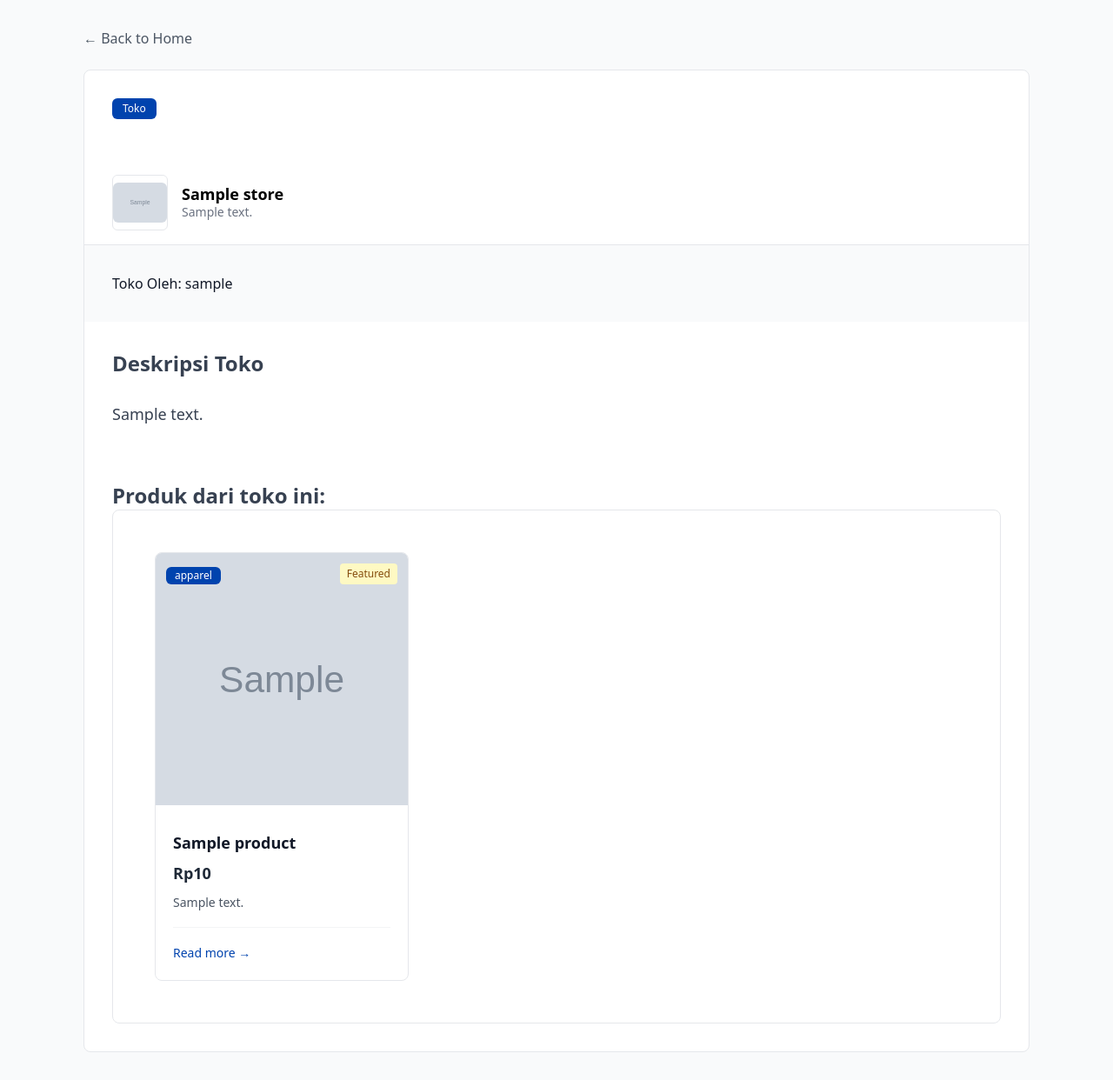
After one commit to rexyadrian/ball-ballan, a Django app: page /store/1/ in a window 1280 px wide. The commit adds this page. Shown: the whole page at 87% size. Run offline with Django 5.2, Linux system fonts and the light colour scheme; tables that the repository leaves empty hold one stand-in row (values such as "Sample post"); grey boxes marked "Sample" are stand-in pictures; some libraries are stand-ins or nearby versions.

Commit message:
feat(store): fitur toko untuk user

```diff
--- a/main/models.py
+++ b/main/models.py
@@ -2,8 +2,19 @@ import uuid
 from django.db import models
 from django.contrib.auth.models import User
 
+class Store(models.Model):
+    user = models.OneToOneField(User, on_delete=models.CASCADE, primary_key=True)
+    name = models.CharField(max_length=40, unique=True)
+    description = models.TextField()
+    address = models.CharField(max_length=255, blank=True, null=True)
+    profile = models.URLField(blank=True, null=True)
+
+    def __str__(self):
+        return self.name
+
 class Product(models.Model):
     user = models.ForeignKey(User, on_delete=models.CASCADE, null=True)
+    store = models.ForeignKey(Store, on_delete=models.CASCADE, null=True, related_name='products')
 
     CATEGORY_CHOICES = [
         ('apparel', 'Apparel'),
--- /dev/null
+++ b/main/templates/store_detail.html
@@ -0,0 +1,115 @@
+{% extends 'base.html' %}
+{% load static %}
+
+{% block meta %}
+<title>{{ store.name }} - Ball-Ballan </title>
+{% endblock meta %}
+
+{% block content %}
+<div class="bg-gray-50 w-full min-h-screen">
+    <div class="max-w-6xl mx-auto px-4 sm:px-6 lg:px-8 py-8">
+
+        <!-- Back Navigation -->
+        <div class="mb-6">
+            <a href="{% url 'main:show_main' %}"
+                class="text-gray-600 hover:text-gray-900 font-medium transition-colors">
+                ← Back to Home
+            </a>
+        </div>
+
+        <!-- Details -->
+        <article class="bg-white rounded-lg border border-gray-200 overflow-hidden">
+
+            <!-- Header -->
+            <div class="p-6 sm:p-8">
+                <div class="flex flex-wrap items-center gap-2 mb-4">
+                    <span
+                        class="inline-flex items-center px-3 py-1 rounded-md text-xs font-medium bg-[#0043ae] text-white">
+                        Toko
+                    </span>
+                </div>
+
+            </div>
+
+            <!-- Profile Image -->
+            <div class="flex items-center gap-4 px-6 sm:px-8 py-4">
+                {% if store.profile %}
+                <div class="w-16 h-16 bg-white border border-gray-200 rounded-md flex items-center justify-center">
+                    <img src="{{ store.profile }}" alt="{{ store.name }}"
+                        class="max-w-full max-h-full object-contain rounded-md">
+                </div>
+                {% else %}
+                <div class="w-16 h-16 flex items-center justify-center bg-gray-100 rounded-md border border-gray-200">
+                    <span class="text-gray-400 text-xs italic">No logo</span>
+                </div>
+                {% endif %}
+
+                <div class="flex flex-col justify-center">
+                    <h2 class="text-lg font-semibold leading-tight">{{ store.name }}</h2>
+                    {% if store.address %}
+                    <p class="text-gray-500 text-sm">{{ store.address }}</p>
+                    {% endif %}
+                </div>
+            </div>
+
+            <!-- User Info -->
+            <div class="border-t border-gray-200 p-6 sm:p-8 bg-gray-50">
+                <div class="flex items-center justify-between">
+                    <div>
+                        <div class="font-medium text-gray-900">
+                            {% if store.user %}
+                            <p>Toko Oleh: {{ store.user.username }}</p>
+                            {% else %}
+                            <p>Toko Oleh: Anonymous</p>
+                            {% endif %}
+                        </div>
+                    </div>
+                </div>
+            </div>
+
+            <!-- Content -->
+            <div class="px-6 sm:p-8">
+                <h2 class="text-1xl sm:text-2xl font-bold text-gray-700">
+                    Deskripsi Toko
+                </h2>
+                <div class="text-gray-700 leading-relaxed whitespace-pre-line text-base sm:text-lg">
+                    {{ store.description }}
+                </div>
+            </div>
+
+            <!-- Produk dari toko ini -->
+            <div class="px-6 sm:p-8">
+                <h2 class="text-1xl sm:text-2xl font-bold text-gray-700">
+                    Produk dari toko ini:
+                </h2>
+                <section id="products">
+                    {% if not products %}
+                    <div class="bg-white rounded-lg border border-gray-200 p-12 text-center">
+                        <div class="w-32 h-32 mx-auto mb-4">
+                            <img src="https://media1.tenor.com/m/1vDTcDBAz9AAAAAC/miko-iino-slapping.gif"
+                                alt="No product available" class="w-full h-full object-contain">
+                        </div>
+                        <p class="text-gray-500 mb-6">
+                            Iino Miko says "There is no product!"
+                        </p>
+
+                        <a href="{% url 'main:add_product' %}"
+                            class="inline-flex items-center px-4 py-2 bg-[#0043ae] text-white rounded-md hover:bg-[#003080] transition-colors">
+                            Add Product
+                        </a>
+                    </div>
+                    {% else %}
+                    <div
+                        class="bg-white rounded-lg border border-gray-200 p-12 grid grid-cols-1 md:grid-cols-2 lg:grid-cols-3 gap-6">
+                        {% for product in products %}
+                        {% include 'card_product.html' with product=product %}
+                        {% endfor %}
+                    </div>
+                    {% endif %}
+                </section>
+            </div>
+
+        </article>
+    </div>
+</div>
+{% endblock content %}
--- a/main/urls.py
+++ b/main/urls.py
@@ -4,6 +4,8 @@ from main.views import (
     register,
     login_user,
     logout_user,
+    create_store,
+    show_store,
     add_product,
     show_product,
     edit_product,
@@ -21,6 +23,8 @@ urlpatterns = [
     path('register/', register, name='register'),
     path('login/', login_user, name='login'),
     path('logout/', logout_user, name='logout'),
+    path('store/create/', create_store, name='create_store'),
+    path('store/<int:user_id>/', show_store, name='show_store'),
     path('products/xml/', show_xml, name='show_xml'),
     path('products/json/', show_json, name='show_json'),
     path('products/xml/<str:id>/', show_xml_by_id, name='show_xml_by_id'),
--- a/main/views.py
+++ b/main/views.py
@@ -8,8 +8,8 @@ from django.contrib.auth.forms import UserCreationForm, AuthenticationForm
 from django.contrib.auth import authenticate, login, logout
 from django.contrib import messages
 from django.shortcuts import render, redirect, get_object_or_404
-from main.forms import ProductForm
-from main.models import Product
+from main.forms import ProductForm, StoreForm
+from main.models import Product, Store
 
 @login_required(login_url='/login')
 def show_main(request):
@@ -72,17 +72,54 @@ def logout_user(request):
     response.delete_cookie('last_login')
     return response
 
+def create_store(request):
+    form = StoreForm(request.POST or None, request.FILES or None)
+
+    # cek apakah user sudah punya store
+    if hasattr(request.user, 'store'):
+        return redirect('main:show_store', user_id=request.user.id)
+
+    if form.is_valid() and request.method == "POST":
+        store_entry = form.save(commit=False)
+        store_entry.user = request.user
+        store_entry.save()
+        return redirect('main:show_store', user_id=request.user.id)
+
+    context = {
+        'form': form
+    }
+    return render(request, "create_store.html", context)
+
+def show_store(request, user_id):
+    store = get_object_or_404(Store, user__id=user_id)
+    products = store.products.all()
+
+    context = {
+        'store': store,
+        'products': products
+    }
+    return render(request, "store_detail.html", context)
+
+# Add Product
 def add_product(request):
+    try:
+        store = request.user.store
+    except Store.DoesNotExist:
+        messages.warning(request, "Kamu harus membuat toko terlebih dahulu sebelum menambah produk.")
+        return redirect('main:create_store')
+
     form = ProductForm(request.POST or None)
 
     if form.is_valid() and request.method == "POST":
         product_entry = form.save(commit = False)
         product_entry.user = request.user
+        product_entry.store = store
         product_entry.save()
         return redirect('main:show_main')
 
     context = {
-        'form': form
+        'form': form,
+        'store': store,
     }
     return render(request, "add_product.html", context)
 
```
Also changed, not shown: main/forms.py (+11 -1 lines), main/templates/create_store.html (added, +58 -0 lines), main/templates/product_detail.html (+7 -5 lines), templates/navbar.html (+39 -1 lines), main/migrations/0005_store.py (added), main/migrations/0006_product_store_alter_store_profile.py (added).
